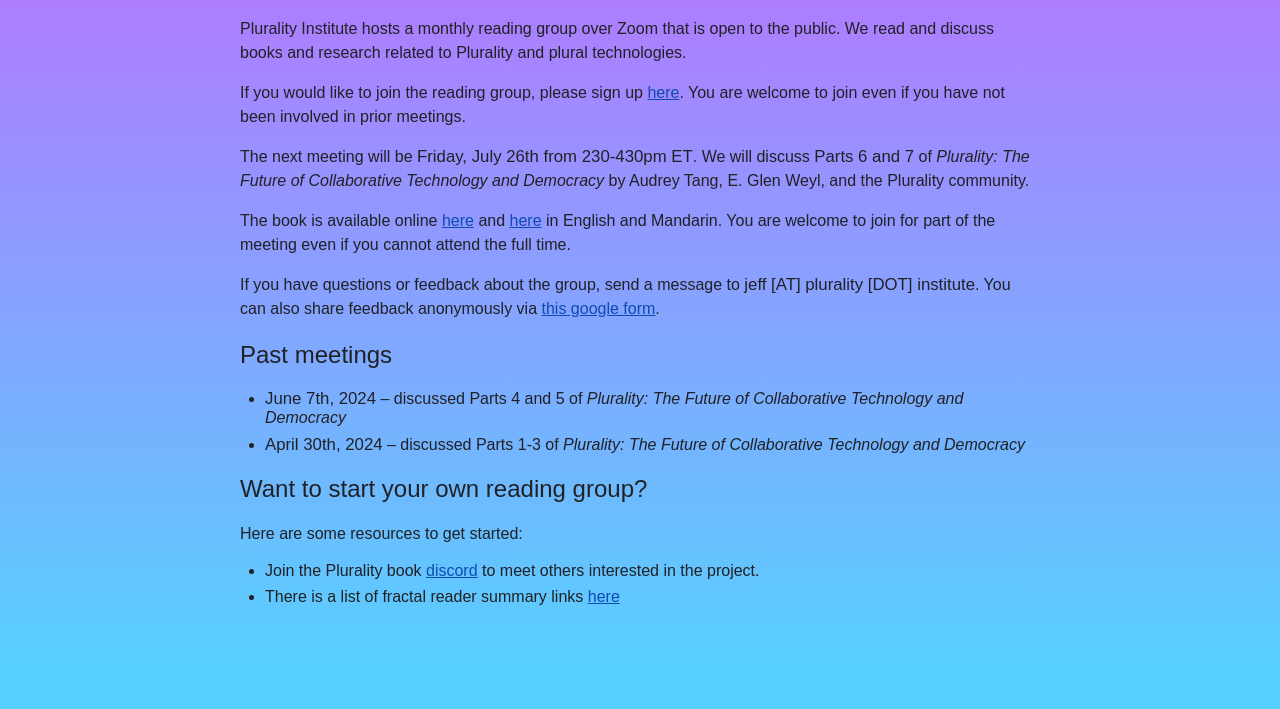
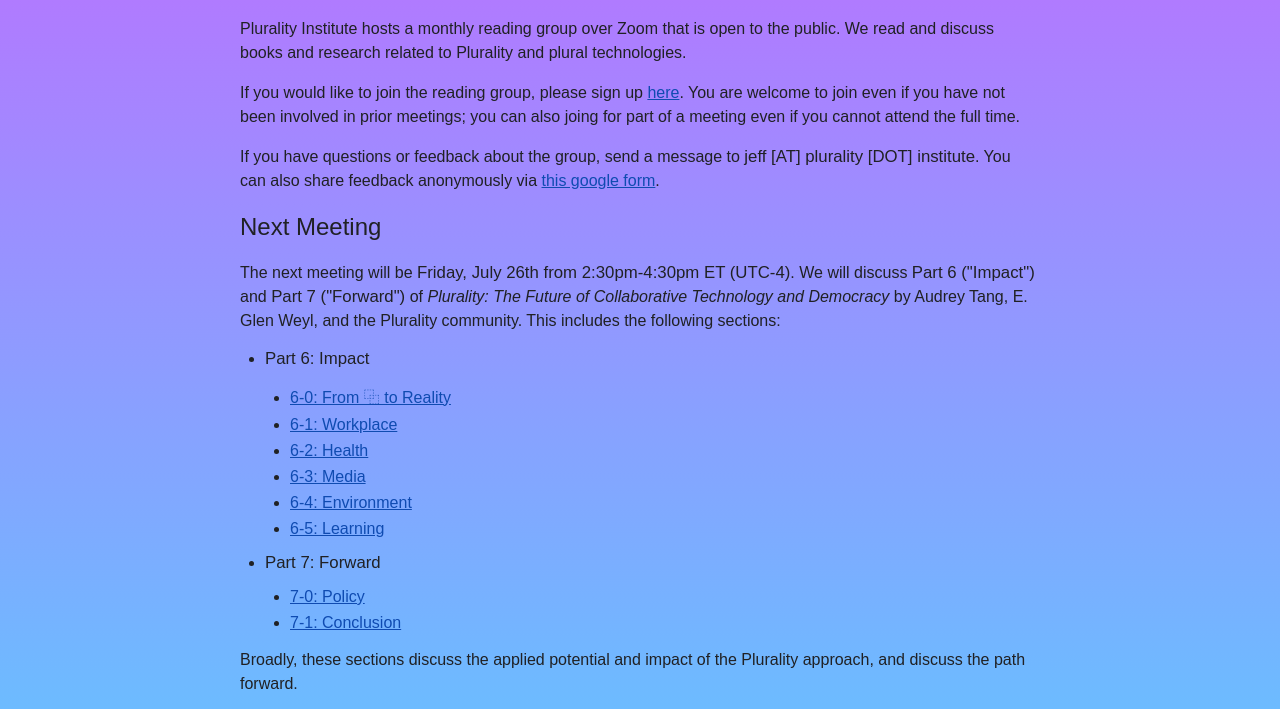
Before and after one commit to Plurality-Institute/reading_group, a plain HTML site: page index.html in a window 1280 px wide. Shown: the part 75-784 px from the top of the page. Drawn offline with Linux system fonts and the light colour scheme.

Commit message:
update reading group page

```diff
--- a/index.html
+++ b/index.html
@@ -88,15 +88,34 @@
             books and research related to Plurality and plural technologies.</p>
         <p>If you would like to join the reading group, please sign up <a
                 href="https://forms.gle/HHoaEyGAkPxVAH6L6">here</a>. You are welcome to join even if you have not been
-            involved in prior meetings.</p>
-        <p>The next meeting will be <span class="highlight">Friday, July 26th from 230-430pm ET</span>. We will discuss <span class="highlight">Parts 6 and 7</span> of <em>Plurality: The Future of Collaborative Technology and
-                Democracy</em> by Audrey Tang, E. Glen Weyl, and the Plurality community. </p>
-        <p>The book is available online <a
+            involved in prior meetings; you can also joing for part of a meeting even if you cannot attend the full time.</p>
+        <p>If you have questions or feedback about the group, send a message to <span class="highlight">jeff [AT] plurality
+                [DOT] institute</span>. You
+            can also share feedback anonymously via <a href="https://forms.gle/WCBmY1D77qez9chDA">this google form</a>.
+        </p>
+        <h2>Next Meeting</h2>
+        <p>The next meeting will be <span class="highlight">Friday, July 26th from 2:30pm-4:30pm ET (UTC-4)</span>. We will discuss <span class="highlight">Part 6 ("Impact")</span> and <span class="highlight">Part 7 ("Forward")</span> of <em>Plurality: The Future of Collaborative Technology and Democracy</em> by Audrey Tang, E. Glen Weyl, and the Plurality community. This includes the following sections: </p>
+        <ul>
+            <li><span class="highlight"> Part 6: Impact </span></li>
+                <ul>
+                    <li> <a href="https://www.plurality.net/v/chapters/6-0/eng/?mode=dark">6-0: From ⿻ to Reality</a></li>
+                    <li> <a href="https://www.plurality.net/v/chapters/6-1/eng/?mode=dark">6-1: Workplace</a></li>
+                    <li> <a href="https://www.plurality.net/v/chapters/6-2/eng/?mode=dark">6-2: Health</a></li>
+                    <li> <a href="https://www.plurality.net/v/chapters/6-3/eng/?mode=dark">6-3: Media</a></li>
+                    <li> <a href="https://www.plurality.net/v/chapters/6-4/eng/?mode=dark">6-4: Environment</a></li>
+                    <li> <a href="https://www.plurality.net/v/chapters/6-5/eng/?mode=dark">6-5: Learning</a></li>
+                </ul>
+            <li><span class="highlight"> Part 7: Forward </span></li>
+                <ul>
+                    <li> <a href="https://www.plurality.net/v/chapters/7-0/eng/?mode=dark">7-0: Policy</a></li>
+                    <li> <a href="https://www.plurality.net/v/chapters/7-1/eng/?mode=dark">7-1: Conclusion</a></li>
+                </ul>
+        </ul>
+        <p>Broadly, these sections discuss the applied potential and impact of the Plurality approach, and discuss the path forward.</p>
+
+        <p>Note that the complete book is available online <a
         href="https://www.plurality.net/">here</a> and <a
-        href="https://github.com/pluralitybook/plurality/tree/main/contents">here</a> in English and Mandarin. You are welcome to join for part of the meeting even if you cannot attend the full time.
-        </p>
-        <p>If you have questions or feedback about the group, send a message to <span class="highlight">jeff [AT] plurality [DOT] institute</span>. You
-            can also share feedback anonymously via <a href="https://forms.gle/WCBmY1D77qez9chDA">this google form</a>.
+        href="https://github.com/pluralitybook/plurality/tree/main/contents">here</a> in English and Mandarin. Hard copies are available <a href="https://www.amazon.com/%E6%95%B8%E4%BD%8D-Plurality-Collaborative-Technology-Democracy/dp/B0D24N776G/ref=sr_1_1?crid=104EP748OCDCO&dib=eyJ2IjoiMSJ9.SMoedsyuOYP67hxX0F3Kjg.xjw8L0MFxOY_LlQqcjqMdeVTFtZGk_UtSdhzaF58XQo&dib_tag=se&keywords=plurality+weyl+tang&qid=1714773259&sprefix=,aps,124&sr=8-1">here</a>. </p>
         </p>
         <h2>Past meetings</h2>
         <ul>
```
